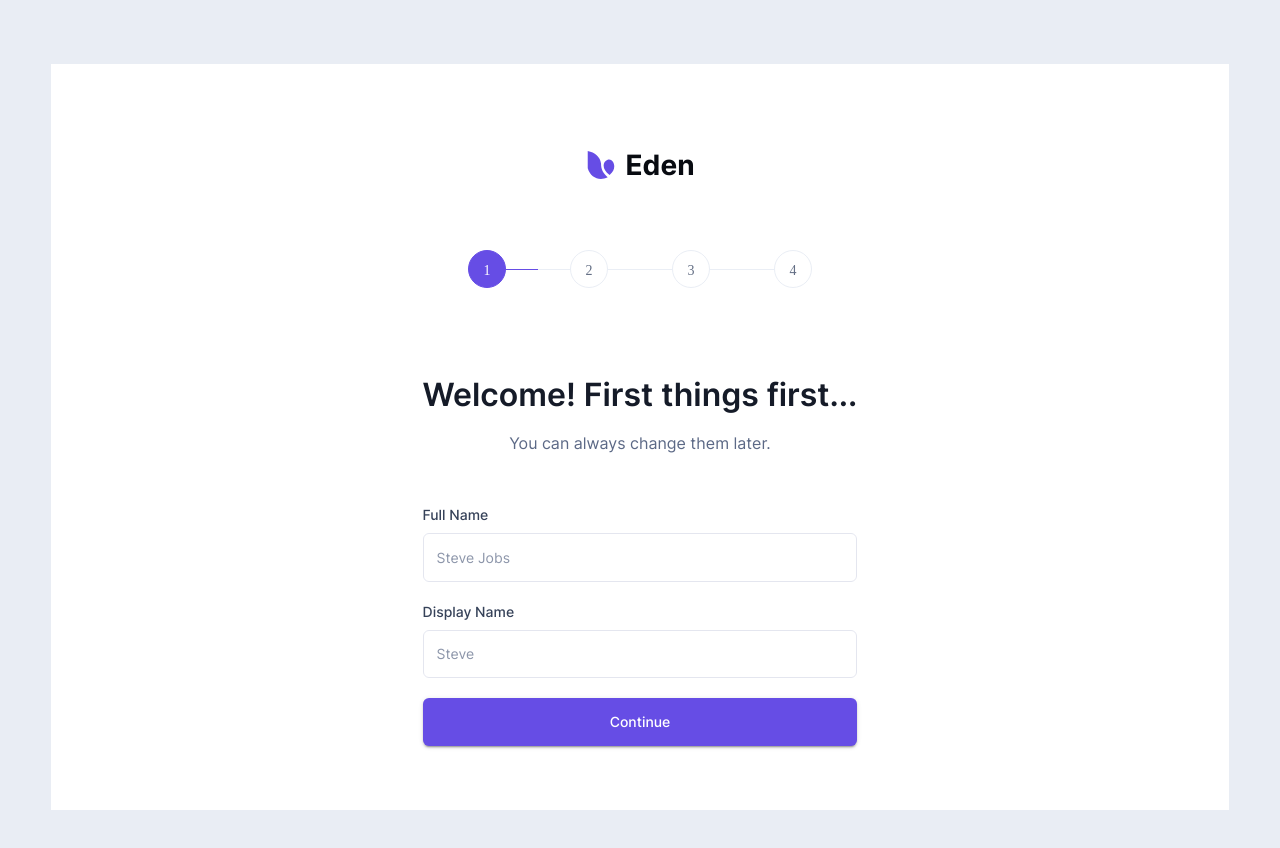
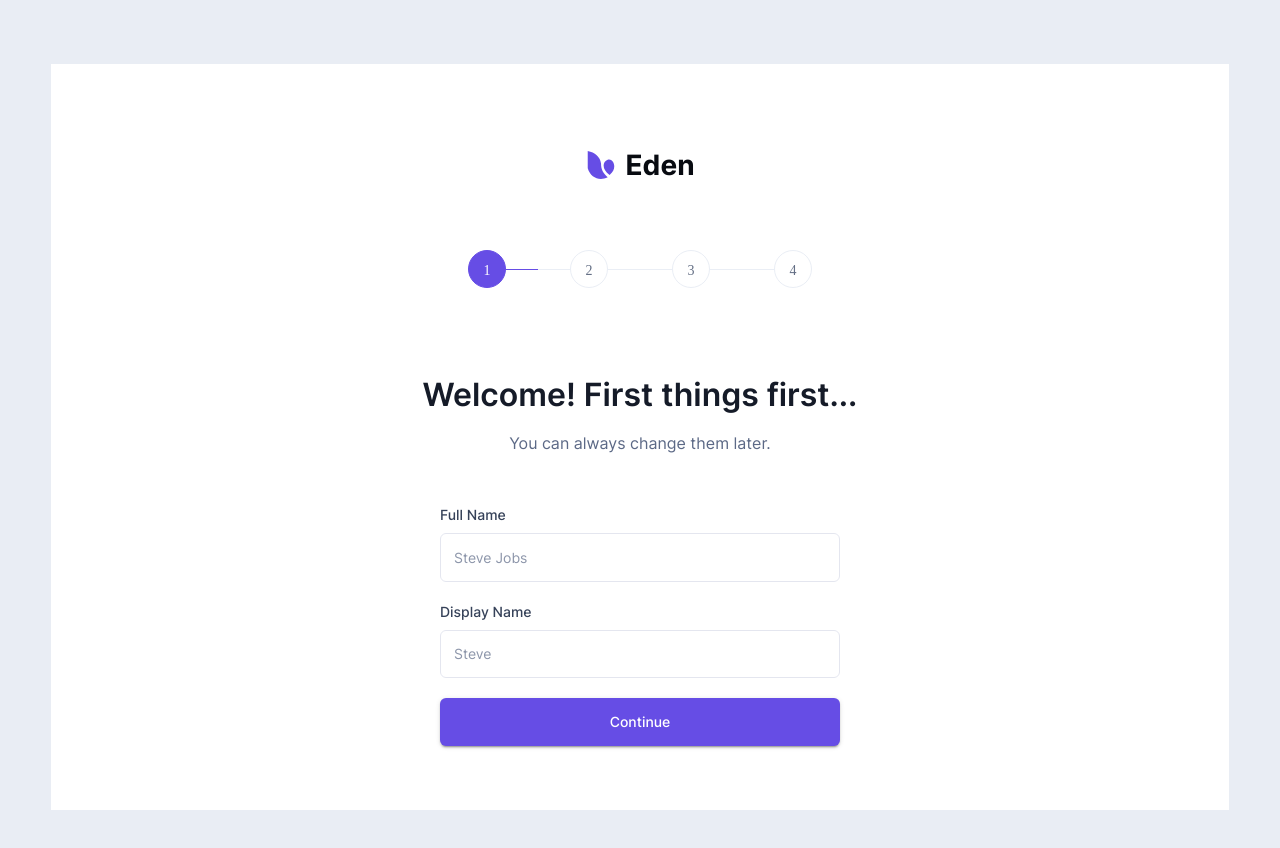
Before and after one commit to HassanHeydariNasab/cutshort, a React (Create React App) app: page /onboarding/create-user in a window 1280 px wide. Shown: the top 848 px of the page. Built offline with nearby package versions, Linux system fonts and the light colour scheme.

Commit message:
Fix form width

```diff
--- a/src/containers/onboarding/congratulation/congratulation.view.tsx
+++ b/src/containers/onboarding/congratulation/congratulation.view.tsx
@@ -31,7 +31,7 @@ export const CongratulationView: FC<CongratulationViewProps> = ({
         height={"64px"}
         justifyContent={"center"}
         alignItems={"center"}
-        mb={6}
+        mb={5}
       >
         <TickSVG height={"24px"} width={"24px"} />
       </Stack>
@@ -45,7 +45,7 @@ export const CongratulationView: FC<CongratulationViewProps> = ({
         <Button
           variant={"contained"}
           type={"submit"}
-          sx={{ width: { xs: "80%", sm: "420px" }, alignSelf: "center" }}
+          sx={{ width: { xs: "80%", sm: "400px" }, alignSelf: "center" }}
           disabled={isLaunching}
         >
           {isLaunching ? <CircularProgress size={24} /> : "Launch Eden"}
--- a/src/containers/onboarding/create-user/create-user.view.tsx
+++ b/src/containers/onboarding/create-user/create-user.view.tsx
@@ -35,7 +35,15 @@ export const CreateUserView: FC<CreateUserViewProps> = ({
       <Typography variant={"subtitle1"} textAlign={"center"} mt={2}>
         You can always change them later.
       </Typography>
-      <Stack component={"form"} mt={6} spacing={2.5} onSubmit={onSubmit}>
+      <Stack
+        component={"form"}
+        mt={6}
+        spacing={2.5}
+        width={"100%"}
+        maxWidth={"400px"}
+        alignSelf={"center"}
+        onSubmit={onSubmit}
+      >
         <Stack>
           <InputLabel htmlFor="fullName" className="OutlinedInputLabel">
             Full Name
--- a/src/containers/onboarding/create-workspace/create-workspace.view.tsx
+++ b/src/containers/onboarding/create-workspace/create-workspace.view.tsx
@@ -39,7 +39,8 @@ export const CreateWorkspaceView: FC<CreateWorkspaceViewProps> = ({
         component={"form"}
         mt={6}
         spacing={2.5}
-        maxWidth={"420px"}
+        width={"100%"}
+        maxWidth={"400px"}
         alignSelf={"center"}
         onSubmit={onSubmit}
       >
--- a/src/containers/onboarding/set-plan/set-plan.view.tsx
+++ b/src/containers/onboarding/set-plan/set-plan.view.tsx
@@ -30,9 +30,10 @@ export const SetPlanView: FC<SetPlanViewProps> = ({
       <Stack
         component={"form"}
         mt={6}
-        maxWidth={"420px"}
+        spacing={2.5}
+        width={"100%"}
+        maxWidth={"400px"}
         alignSelf={"center"}
-        spacing={2.5}
         onSubmit={onSubmit}
       >
         <Stack
```
